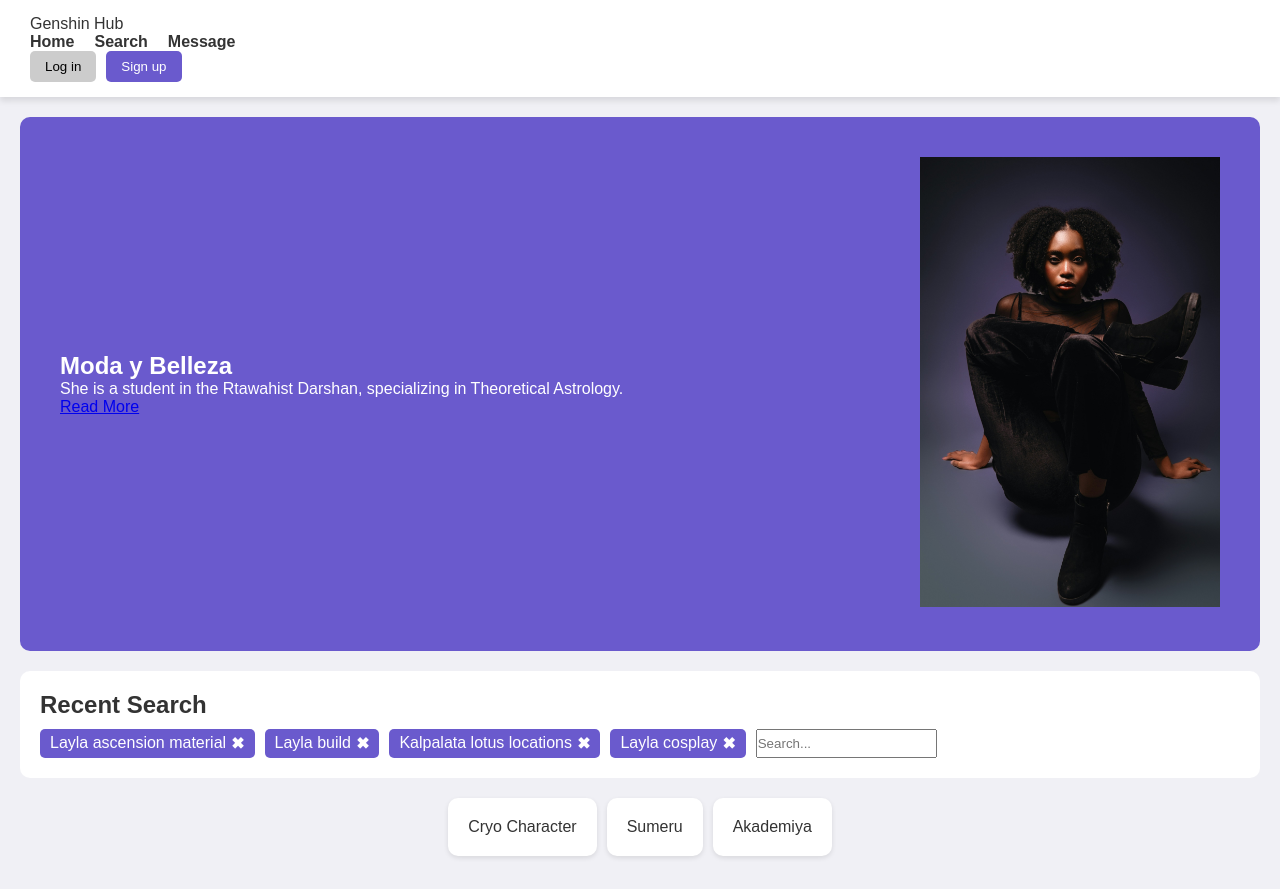
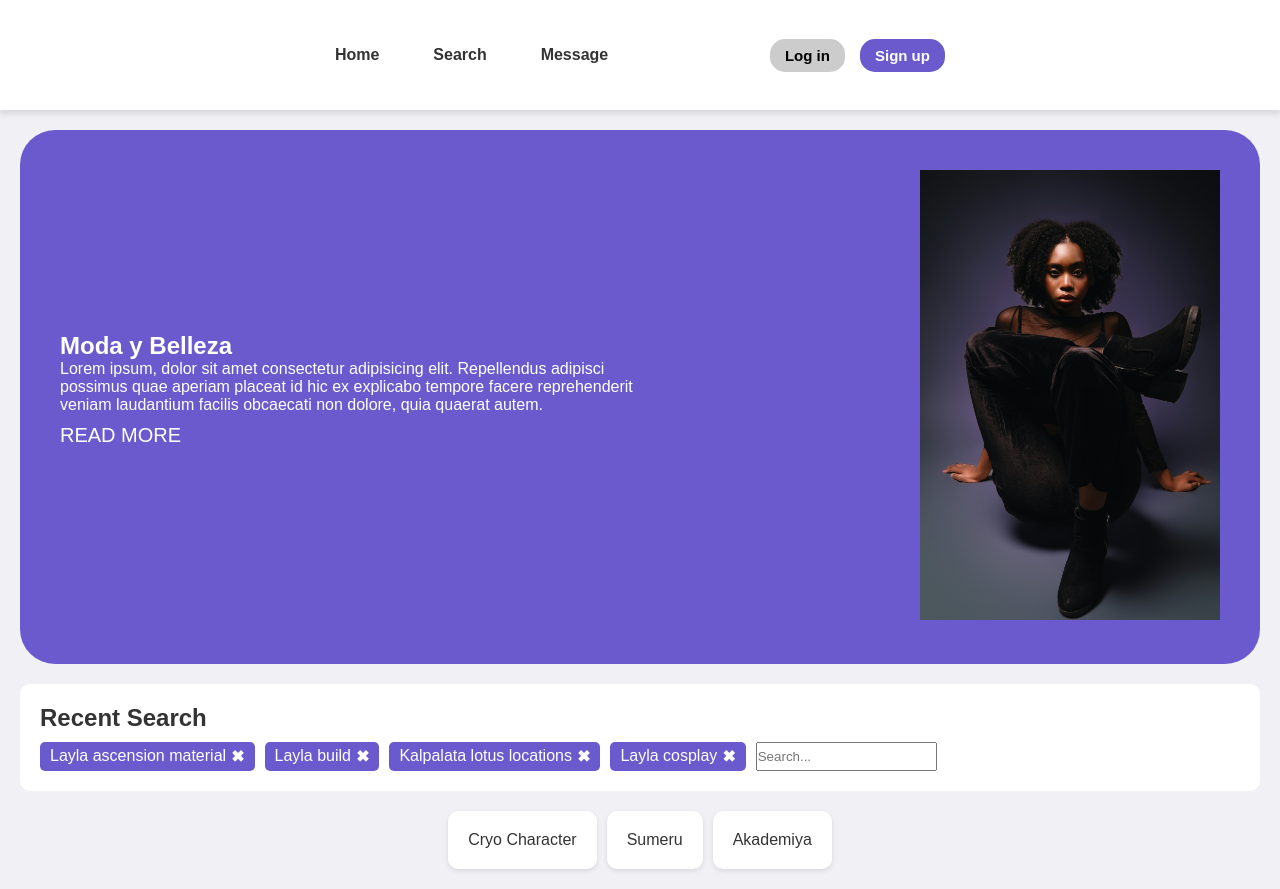
Before and after one commit to ChristianPuchaicela/Moda, a plain HTML site: page index.html in a window 1280 px wide. Drawn offline with Linux system fonts and the light colour scheme.

Commit message:
Reorganización del header y banner

```diff
--- a/index.html
+++ b/index.html
@@ -3,22 +3,31 @@
 <head>
     <meta charset="UTF-8">
     <meta name="viewport" content="width=device-width, initial-scale=1.0">
-    <title>Fan Page</title>
+    <title>Buuh</title>
     <link rel="preconnect" href="https://fonts.googleapis.com"><link rel="preconnect" href="https://fonts.gstatic.com" crossorigin><link href="https://fonts.googleapis.com/css2?family=Archivo:wght@300;400;500;700&display=swap" rel="stylesheet">
     <link rel="stylesheet" href="styles.css">
 </head>
 <body>
     <header>
-        <nav>
-            <div class="logo">Genshin Hub</div>
-            <ul>
-                <li><a href="#">Home</a></li>
-                <li><a href="#">Search</a></li>
-                <li><a href="#">Message</a></li>
+        <nav class=" nav container">
+            <ul class="nav__list">
+                <li class="nav__item"><a href="#" class="nav__link">Home</a></li>
+            </ul>
+            <ul class="nav__list">
+                <li class="nav__item"><a href="#" class="nav__link">Search</a></li>
+            </ul>
+            <ul class="nav__list">
+                <li class="nav__item"><a href="#" class="nav__link">Message</a></li>
+            </ul>
+            <ul class="nav__list">
+                <li class="nav__item"><a href="#" class="nav__link"></a></li>
+            </ul>
+            <ul class="nav__list">
+                <li class="nav__item"><a href="#" class="nav__link"></a></li>
             </ul>
             <div class="auth-buttons">
-                <button class="login">Log in</button>
-                <button class="signup">Sign up</button>
+                <button class="button login">Log in</button>
+                <button class="button signup">Sign up</button>
             </div>
         </nav>
     </header>
@@ -27,7 +36,7 @@
         <section class="banner">
             <div class="banner-content">
                 <h1>Moda y Belleza</h1>
-                <p>She is a student in the Rtawahist Darshan, specializing in Theoretical Astrology.</p>
+                <p>Lorem ipsum, dolor sit amet consectetur adipisicing elit. Repellendus adipisci possimus quae aperiam placeat id hic ex explicabo tempore facere reprehenderit veniam laudantium facilis obcaecati non dolore, quia quaerat autem.</p>
                 <a href="#" class="read-more">Read More</a>
             </div>
             <div class="banner-image">
--- a/styles.css
+++ b/styles.css
@@ -4,13 +4,15 @@
     box-sizing: border-box;
     font-family: 'Arial', sans-serif;
 }
-
+:root {
+    --morado: #6a5acd;
+}
 body {
     font-family: 'Archivo', sans-serif;
     background: #f0f0f5;
     color: #333;
 }
-
+/* Header */
 header {
     display: flex;
     justify-content: space-between;
@@ -20,28 +22,78 @@ header {
     box-shadow: 0px 4px 6px rgba(0, 0, 0, 0.1);
 }
 
-nav ul {
+.container {
+    width: 50%;
+    max-width: 1200px;
+    margin: 0 auto;
+    overflow: hidden;
+    padding: 15px 0;
+}
+
+.nav{
+    height: 80px;
+    display: flex;
+    align-items: inherit-center;
+    align-items: center;
+    justify-content: space-between;
+}
+
+.nav__list {
     list-style: none;
     display: flex;
     gap: 20px;
 }
 
-nav ul li a {
+.nav__item {
     text-decoration: none;
     color: #333;
     font-weight: bold;
 }
 
+.nav__link {
+    text-decoration: none;
+    color: #333;
+    font-weight: bold;
+    position: relative;
+    padding-bottom: 5px;
+    transition: color 0.3s ease-in-out;
+}
+
+.nav__link::after {
+    content: "";
+    position: absolute;
+    left: 0;
+    bottom: 0;
+    width: 100%;
+    height: 3px;
+    background: #6a5acd;
+    transform: scaleX(0);
+    transform-origin: right;
+    transition: transform 0.3s ease-in-out;
+}
+
+.nav__link:hover {
+    color: var(--morado);
+}
+
+.nav__link:hover::after {
+    transform: scaleX(1);
+    transform-origin: left;
+}
+
 .auth-buttons {
     display: flex;
-    gap: 10px;
+    gap: 15px;
+
 }
 
-button {
+.button {
     padding: 8px 15px;
     border: none;
-    border-radius: 5px;
+    border-radius: 15px;
     cursor: pointer;
+    font-size: 15px;
+    font-weight: bold;
 }
 
 .login {
@@ -49,7 +101,7 @@ button {
 }
 
 .signup {
-    background: #6a5acd;
+    background: var(--morado);
     color: white;
 }
 
@@ -57,19 +109,33 @@ button {
     display: flex;
     align-items: center;
     justify-content: space-between;
-    background: #6a5acd;
+    background: var(--morado);
     color: white;
     padding: 40px;
-    border-radius: 10px;
+    border-radius: 35px;
     margin: 20px;
 }
 
 .banner-content {
     max-width: 50%;
+    margin-bottom: 15px;
 }
 
 .banner-image img {
     max-width: 300px;
+}
+
+.read-more {
+    color: white;
+    display: inline-block;
+    font-size: 20px;
+    text-transform: uppercase;
+    text-decoration: none;
+    margin-top: 10px;
+}
+
+.read-more:hover {
+    transform: translateY(5px); /* Mueve el texto hacia abajo */
 }
 
 .search-section {
@@ -87,7 +153,7 @@ button {
 }
 
 .search-item {
-    background: #6a5acd;
+    background: var(--morado);
     color: white;
     padding: 5px 10px;
     border-radius: 5px;
```
